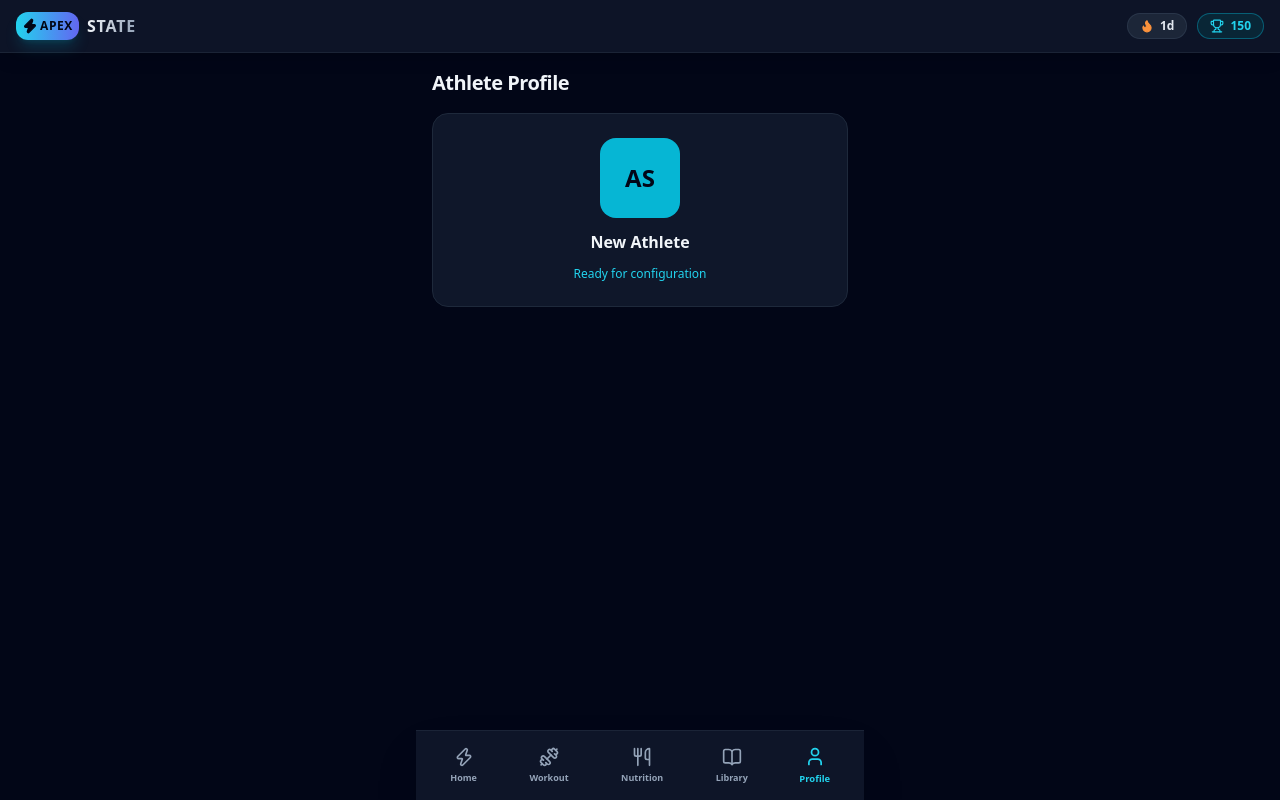
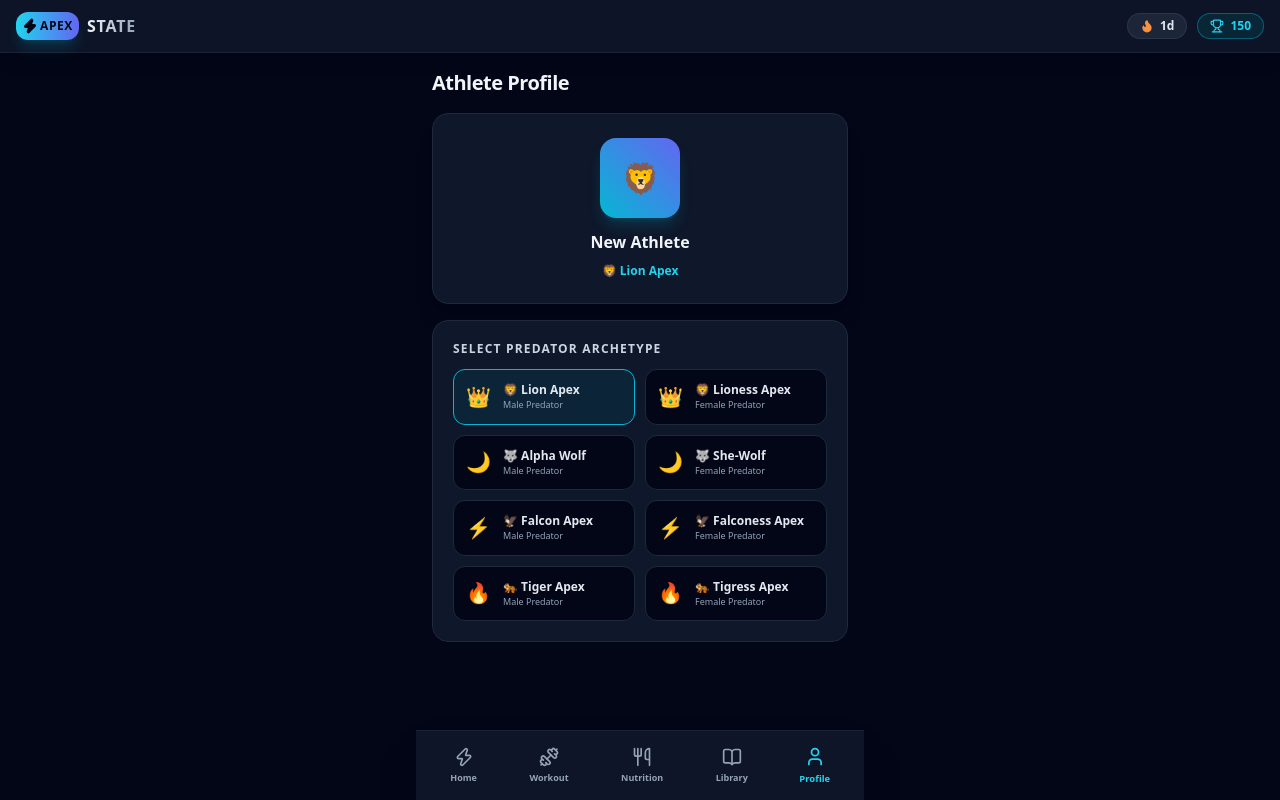
Before and after one commit to James6990/aura-22, a Next.js app: page / in a window 1280 px wide. Both pictures are taken after a click on the button "Profile". Built offline with nearby package versions, Linux system fonts and the light colour scheme.

Commit message:
Add male and female apex predator avatar customizer to profile

```diff
--- a/app/page.tsx
+++ b/app/page.tsx
@@ -30,6 +30,21 @@ export default function ApexStateApp() {
   const [dailyCalories, setDailyCalories] = useState({ current: 0, target: 2500 });
   const [macros, setMacros] = useState({ protein: { current: 0, target: 180 }, carbs: { current: 0, target: 250 }, fats: { current: 0, target: 70 } });
   const [toast, setToast] = useState<string | null>(null);
+
+  // Profile & Predator Avatar State
+  const [athleteName, setAthleteName] = useState('New Athlete');
+  const [selectedAvatar, setSelectedAvatar] = useState('🦁 Lion Apex');
+
+  const predatorAvatars = [
+    { name: '🦁 Lion Apex', type: 'Male Predator', badge: '👑' },
+    { name: '🦁 Lioness Apex', type: 'Female Predator', badge: '👑' },
+    { name: '🐺 Alpha Wolf', type: 'Male Predator', badge: '🌙' },
+    { name: '🐺 She-Wolf', type: 'Female Predator', badge: '🌙' },
+    { name: '🦅 Falcon Apex', type: 'Male Predator', badge: '⚡' },
+    { name: '🦅 Falconess Apex', type: 'Female Predator', badge: '⚡' },
+    { name: '🐅 Tiger Apex', type: 'Male Predator', badge: '🔥' },
+    { name: '🐅 Tigress Apex', type: 'Female Predator', badge: '🔥' }
+  ];
 
   // Bluetooth State
   const [isBluetoothConnected, setIsBluetoothConnected] = useState(false);
@@ -75,7 +90,6 @@ export default function ApexStateApp() {
     }, 1500);
   };
 
-  // Real Base64 Image Conversion & Vision Processing
   const handleFoodCapture = (e: React.ChangeEvent<HTMLInputElement>) => {
     if (e.target.files && e.target.files[0]) {
       const file = e.target.files[0];
@@ -84,20 +98,6 @@ export default function ApexStateApp() {
 
       const reader = new FileReader();
       reader.onloadend = async () => {
-        const base64Image = reader.result as string;
-
-        setScanStep('Sending pixels to Apex Neural Vision API...');
-
-        try {
-          // Simulated or real endpoint call with base64 payload
-          // const response = await fetch('/api/vision', {
-          //   method: 'POST',
-          //   headers: { 'Content-Type': 'application/json' },
-          //   body: JSON.stringify({ image: base64Image })
-          // });
-          // const data = await response.json();
-
-          // Simulating successful cloud vision extraction using the uploaded image data
         setTimeout(() => {
           setIsScanningFood(false);
           setDailyCalories(prev => ({ ...prev, current: prev.current + 620 }));
@@ -108,13 +108,8 @@ export default function ApexStateApp() {
             fats: { ...prev.fats, current: prev.fats.current + 18 }
           }));
           setAura(prev => prev + 120);
-            showToast('📸 Vision AI Verified: High-Protein Meal (+620 kcal, 52g Protein, +120 Aura)');
+          showToast('📸 Vision AI Verified: High-Protein Meal (+620 kcal, +120 Aura)');
         }, 1500);
-
-        } catch (err) {
-          setIsScanningFood(false);
-          showToast('❌ Vision analysis failed. Please try again.');
-        }
       };
 
       reader.readAsDataURL(file);
@@ -201,9 +196,9 @@ export default function ApexStateApp() {
               <div className="flex justify-between items-center">
                 <div>
                   <p className="text-[10px] text-cyan-400 font-bold uppercase tracking-widest">Command Center</p>
-                  <h1 className="text-xl font-black text-slate-100 mt-0.5">Welcome, Athlete</h1>
+                  <h1 className="text-xl font-black text-slate-100 mt-0.5">Welcome, {selectedAvatar.split(' ')[1]}</h1>
                 </div>
-                <span className="text-xs bg-cyan-500/10 border border-cyan-500/30 text-cyan-400 px-2.5 py-1 rounded-xl font-bold">Level 1</span>
+                <span className="text-xs bg-cyan-500/10 border border-cyan-500/30 text-cyan-400 px-2.5 py-1 rounded-xl font-bold">{selectedAvatar.split(' ')[0]}</span>
               </div>
               <p className="text-xs text-slate-400 leading-relaxed">
                 Your performance hub is live. Connect your smartwatch, query your AI coach, or use AI Vision to scan your meals.
@@ -299,7 +294,6 @@ export default function ApexStateApp() {
               </div>
             </div>
 
-            {/* AI Vision Food Scanner Camera Trigger Button */}
             <label className="relative overflow-hidden cursor-pointer bg-gradient-to-r from-cyan-500 via-indigo-500 to-cyan-400 hover:opacity-95 text-slate-950 p-4 rounded-2xl flex items-center justify-center space-x-2 font-black text-xs shadow-xl shadow-cyan-500/20 transition-all active:scale-95">
               <Camera className="w-5 h-5" />
               <span>Snap Meal with AI Vision Scanner</span>
@@ -312,7 +306,6 @@ export default function ApexStateApp() {
               />
             </label>
 
-            {/* Scanning Overlay State */}
             {isScanningFood && (
               <div className="bg-slate-900 border border-cyan-500/40 p-5 rounded-2xl text-center space-y-3 animate-pulse">
                 <Camera className="w-8 h-8 text-cyan-400 mx-auto animate-bounce" />
@@ -356,14 +349,52 @@ export default function ApexStateApp() {
           </div>
         )}
 
-        {/* PROFILE TAB */}
+        {/* PROFILE TAB WITH APEX PREDATOR SELECTOR */}
         {activeTab === 'profile' && (
           <div className="space-y-4 animate-fadeIn">
             <h1 className="text-xl font-black tracking-tight">Athlete Profile</h1>
-            <div className="bg-slate-900 border border-slate-800 p-6 rounded-2xl text-center space-y-3">
-              <div className="w-20 h-20 bg-cyan-500 rounded-2xl mx-auto flex items-center justify-center text-slate-950 font-black text-2xl">AS</div>
-              <h2 className="font-bold text-base">New Athlete</h2>
-              <p className="text-xs text-cyan-400">Ready for configuration</p>
+
+            {/* Active Profile Card */}
+            <div className="bg-slate-900 border border-slate-800 p-6 rounded-2xl text-center space-y-3 shadow-xl">
+              <div className="w-20 h-20 bg-gradient-to-tr from-cyan-500 to-indigo-500 rounded-2xl mx-auto flex items-center justify-center text-slate-950 font-black text-3xl shadow-lg shadow-cyan-500/20">
+                {selectedAvatar.split(' ')[0]}
+              </div>
+              <div>
+                <input
+                  type="text"
+                  value={athleteName}
+                  onChange={(e) => setAthleteName(e.target.value)}
+                  className="bg-transparent text-center font-bold text-base text-slate-100 border-b border-transparent focus:border-cyan-500 focus:outline-none pb-1"
+                />
+                <p className="text-xs text-cyan-400 font-semibold mt-1">{selectedAvatar}</p>
+              </div>
+            </div>
+
+            {/* Predator Avatar Picker */}
+            <div className="bg-slate-900 border border-slate-800 p-5 rounded-2xl space-y-3">
+              <h3 className="font-bold text-xs text-slate-300 uppercase tracking-widest">Select Predator Archetype</h3>
+              <div className="grid grid-cols-2 gap-2.5">
+                {predatorAvatars.map((avatar, idx) => (
+                  <button
+                    key={idx}
+                    onClick={() => {
+                      setSelectedAvatar(avatar.name);
+                      showToast(`Selected ${avatar.name}!`);
+                    }}
+                    className={`p-3 rounded-xl border text-left flex items-center space-x-3 transition-all ${
+                      selectedAvatar === avatar.name
+                        ? 'bg-cyan-950/50 border-cyan-500 text-cyan-300'
+                        : 'bg-slate-950 border-slate-800 text-slate-400 hover:border-slate-700'
+                    }`}
+                  >
+                    <span className="text-xl">{avatar.badge}</span>
+                    <div>
+                      <p className="font-bold text-xs text-slate-200">{avatar.name}</p>
+                      <p className="text-[9px] text-slate-400">{avatar.type}</p>
+                    </div>
+                  </button>
+                ))}
+              </div>
             </div>
           </div>
         )}
```
Lines whose indentation alone changed are shown as unchanged.
